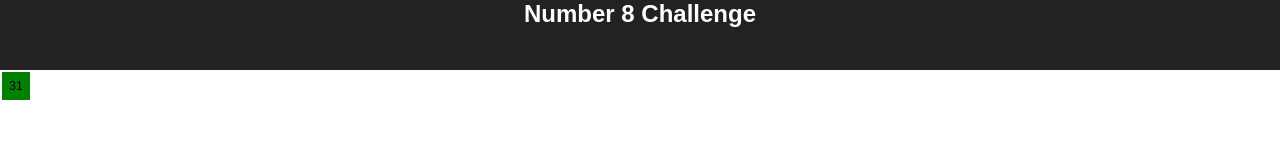
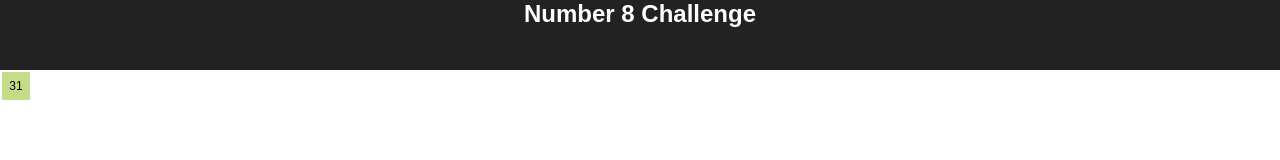
Before and after one commit to elco45/number8_challenge, a React (Create React App) app: page / in a window 1280 px wide. Shown: the part 120-280 px from the top of the page. Built offline with nearby package versions, Linux system fonts and the light colour scheme.

Commit message:
Updating color

```diff
--- a/src/components/Day/index.js
+++ b/src/components/Day/index.js
@@ -5,13 +5,13 @@ import Styled from 'styled-components';
 function getColor(dateType) {
   switch (dateType) {
     case 'H': // Holiday
-      return 'red';
+      return '#FF750C';
     case 'N': // Normal
-      return 'green';
+      return '#C5DC89';
     case 'W': // Weekend
-      return 'yellow';
+      return '#FEFD05';
     default:
-      return 'gray';
+      return '#CCCCCB';
   }
 }
 
```
